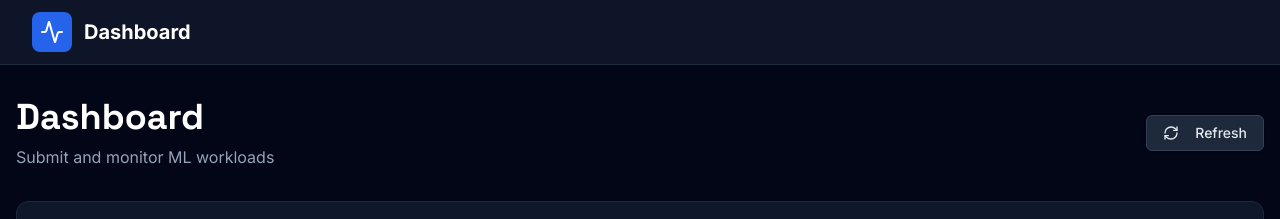
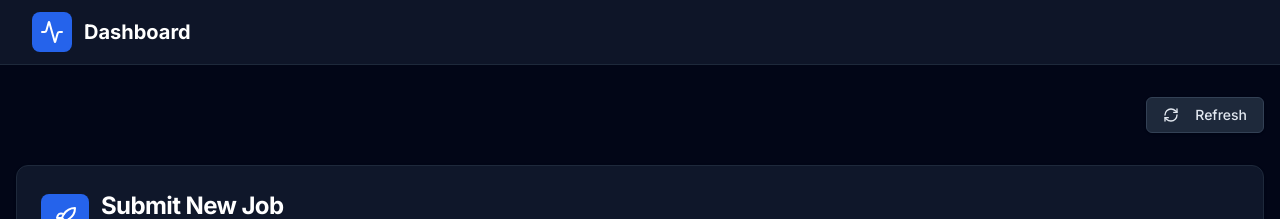
Before and after one commit to agg111/flux-compute, a React (Create React App) app in the folder frontend/: page / in a window 1280 px wide. Shown: the top 219 px of the page. Built offline with nearby package versions, Linux system fonts and the light colour scheme; no server answers.

Commit message:
auto-commit for 8a8a29f3-58c0-4f5f-884b-5400d9939a70

```diff
--- a/frontend/src/components/MainDashboard.jsx
+++ b/frontend/src/components/MainDashboard.jsx
@@ -199,11 +199,7 @@ const MainDashboard = () => {
   return (
     <div className="max-w-7xl mx-auto px-4 py-8 space-y-8" data-testid="main-dashboard">
       {/* Header */}
-      <div className="flex justify-between items-center">
-        <div>
-          <h1 className="text-4xl font-bold text-white">Dashboard</h1>
-          <p className="text-slate-400 mt-2">Submit and monitor ML workloads</p>
-        </div>
+      <div className="flex justify-end items-center">
         <Button
           onClick={() => fetchJobs(true)}
           disabled={refreshing}
```
